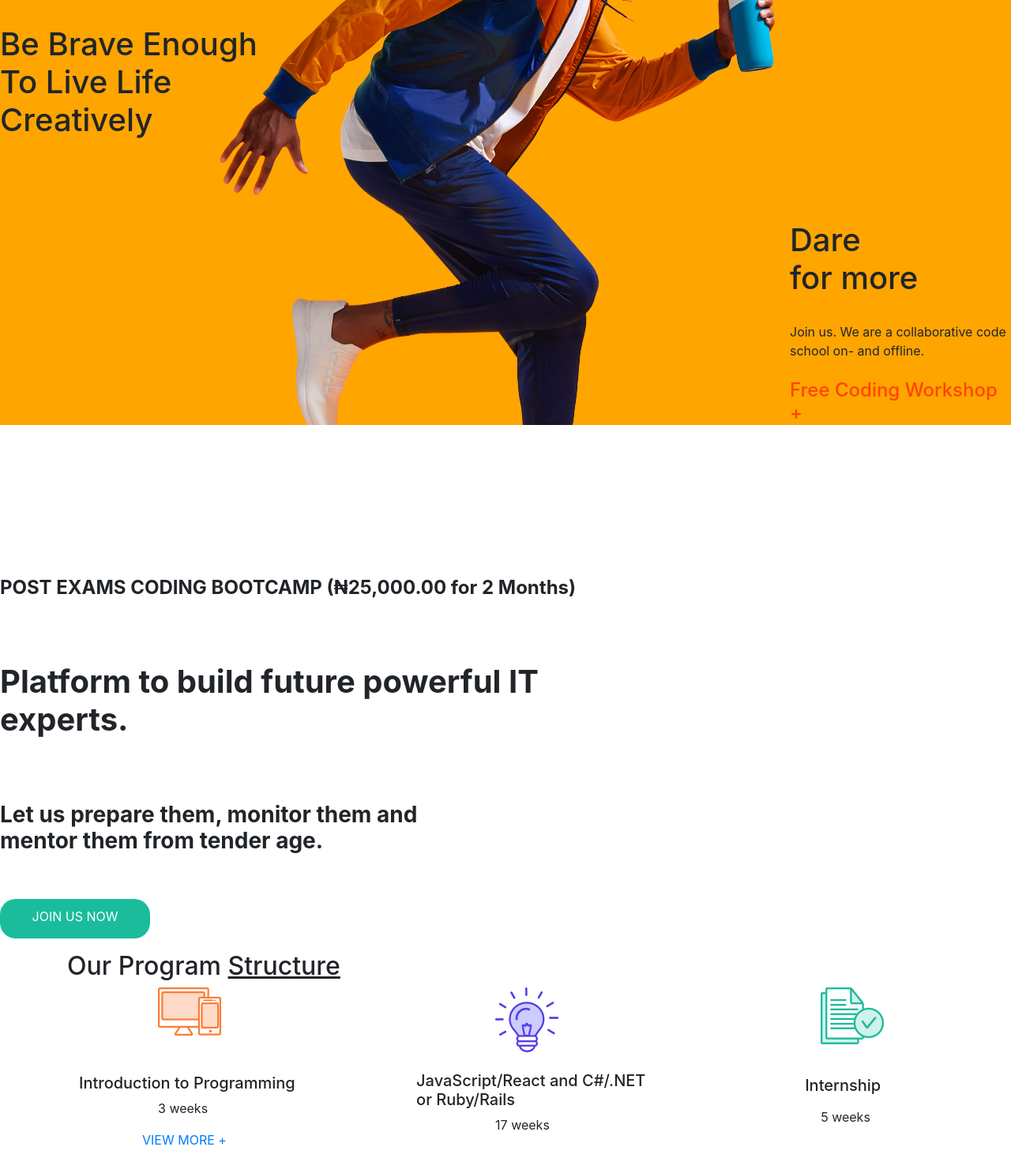
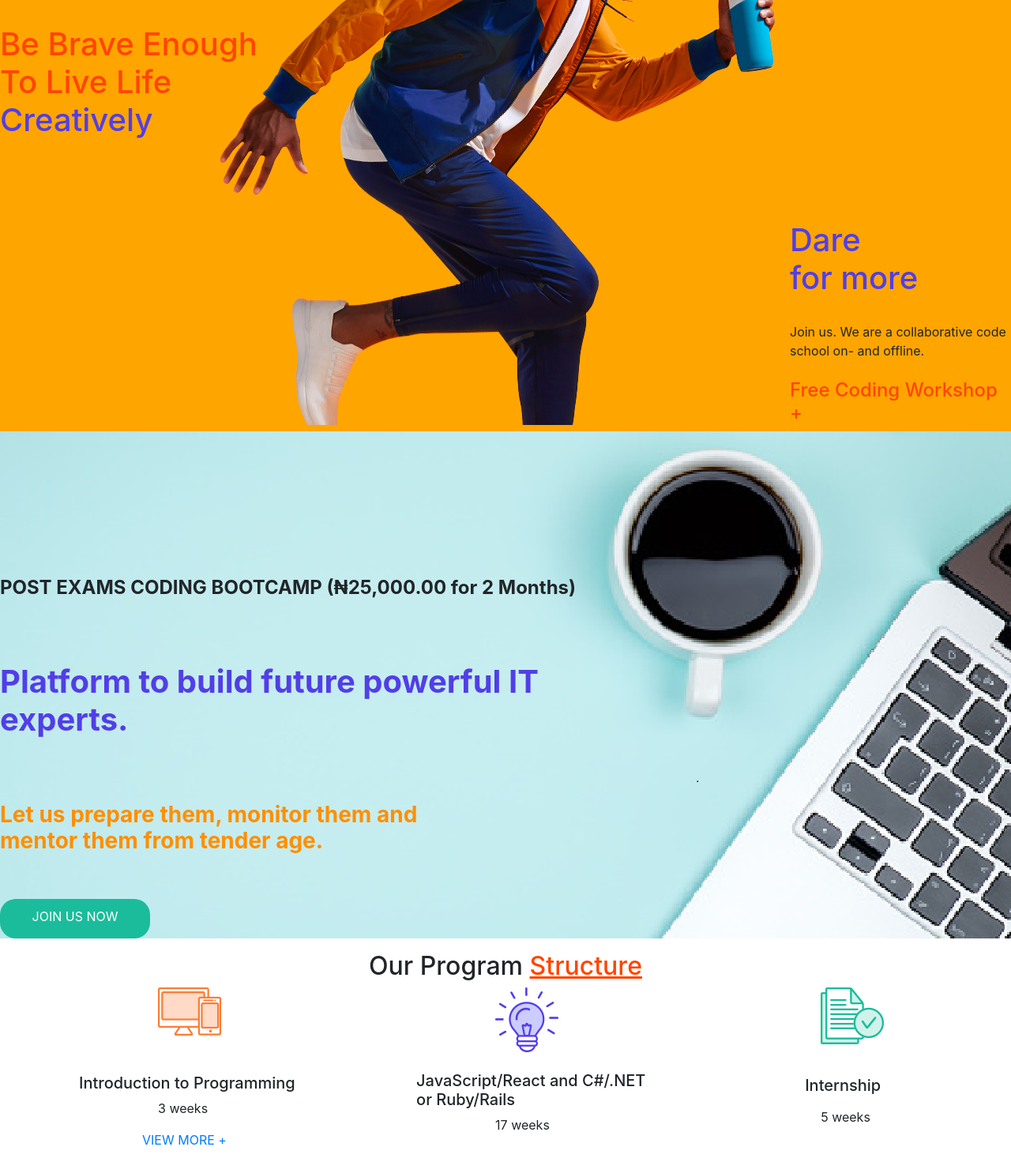
Before and after one commit to ethiago007/lastproject, a plain HTML site: page last-project/index.html in a window 1280 px wide. Shown: the part 380-1851 px from the top of the page at 79% size. Drawn offline with Linux system fonts and the light colour scheme.

Commit message:
styling done

```diff
--- a/last-project/css/style.css
+++ b/last-project/css/style.css
@@ -47,3 +47,43 @@ nav ul li{
 .join {
     color: white;
 }
+.page2 {
+    background-color: skyblue;
+   background-image: url(istockphoto-879788228-170667a.png);
+
+    background-repeat: no-repeat;
+
+}
+.be {
+    color: orangered;
+}
+.bo {
+    color: #523ee8;
+}
+h1 {
+    color: #523ee8;
+}
+.let {
+    color: rgb(255, 143, 0)
+}
+h2 {
+    text-align: center;
+}
+.contedit-box{
+    text-align: center;
+    }
+    h5{
+        align-items: center;
+    }
+    h6 {
+        align-items: center;
+    }
+    p {
+        align-items: center;
+    }
+    .toy{
+        background-color: orange;
+    }
+    u {
+        color: orangered;
+    }
```
